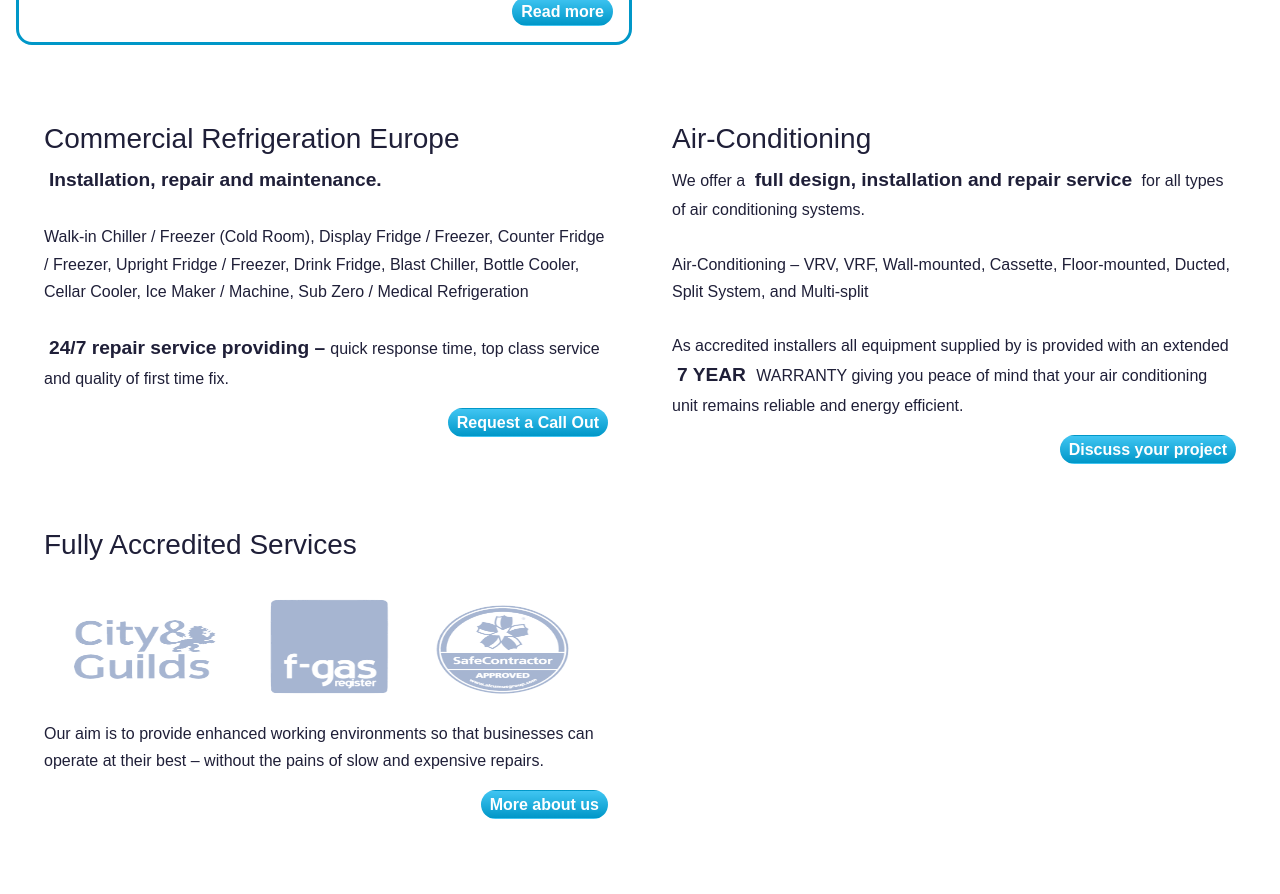
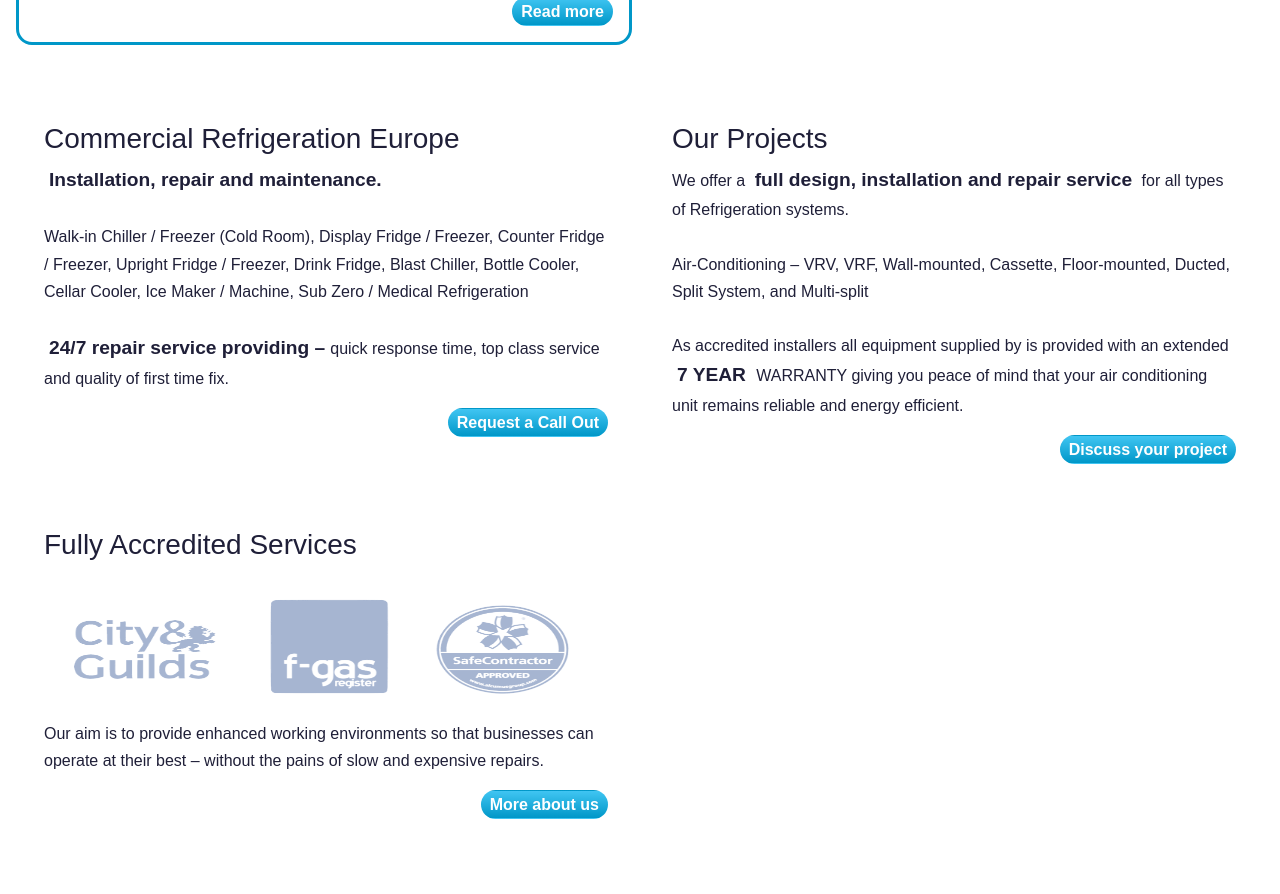
Before and after one commit to mrkamin/theukeverest.co.uk-react, a React (Create React App) app: page / in a window 1280 px wide. Shown: the part 780-1674 px from the top of the page. Built offline with nearby package versions, Linux system fonts and the light colour scheme; a web font is replaced by a local one.

Commit message:
Update Text

```diff
--- a/src/components/hero/HomeSectionThree.js
+++ b/src/components/hero/HomeSectionThree.js
@@ -40,7 +40,7 @@ const HomeSectionThree = () => {
           </div>
         </div>
         <div className="w-100 homeSectionThreeItem p-4">
-          <h3>Air-Conditioning</h3>
+          <h3>Our Projects</h3>
           <p className="text-align-justify">
             We offer a
             {' '}
@@ -48,7 +48,7 @@ const HomeSectionThree = () => {
               full design, installation and repair service
             </span>
             {' '}
-            for all types of air conditioning systems.
+            for all types of Refrigeration systems.
             <br />
             <br />
             {' '}
```
